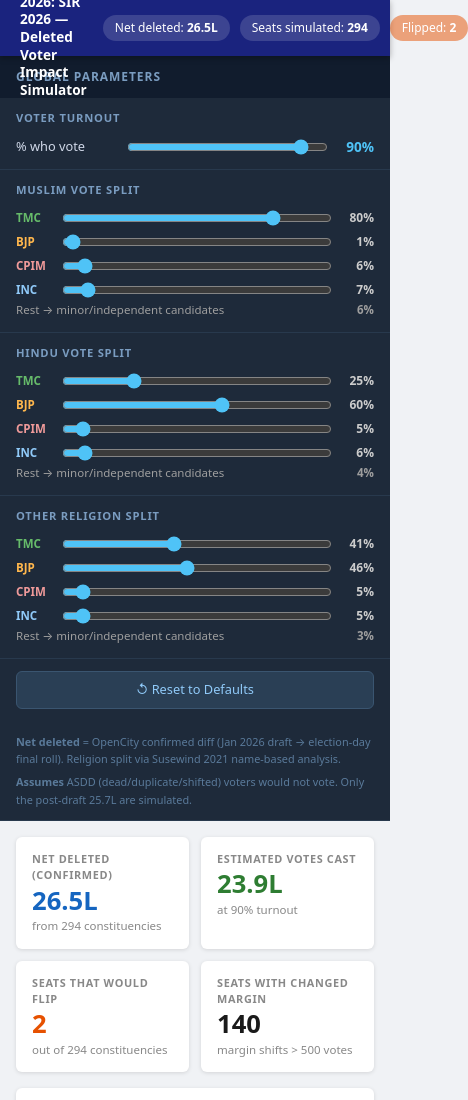
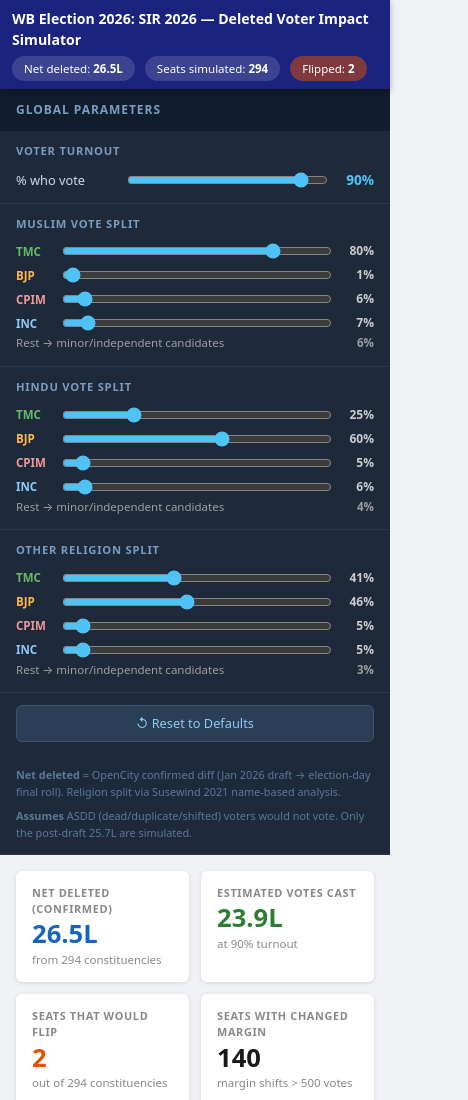
Before and after one commit to voice-cfg/WB_Election_SIR_2026_Impact_Sim, a plain HTML site: page index.html in a window 390 px wide. Shown: the top 1100 px of the page, 468 px wide, since content can reach past the window. Drawn offline with Linux system fonts and the light colour scheme.

Commit message:
small screen fix title

```diff
--- a/index.html
+++ b/index.html
@@ -200,8 +200,10 @@
   .detail-panel { grid-template-columns: 1fr; }
 }
 @media (max-width: 900px) {
-  .hdr-pills { display: none; }
-  header h1 { font-size: .85rem; white-space: normal; line-height: 1.3; }
+  header { flex-wrap: wrap; height: auto; padding: 8px 12px; gap: 6px; }
+  header h1 { flex: 1 1 100%; font-size: .88rem; }
+  .hdr-pills { flex-wrap: wrap; gap: 6px; }
+  .hdr-pill { font-size: .72rem; }
 }
 </style>
 </head>
```
